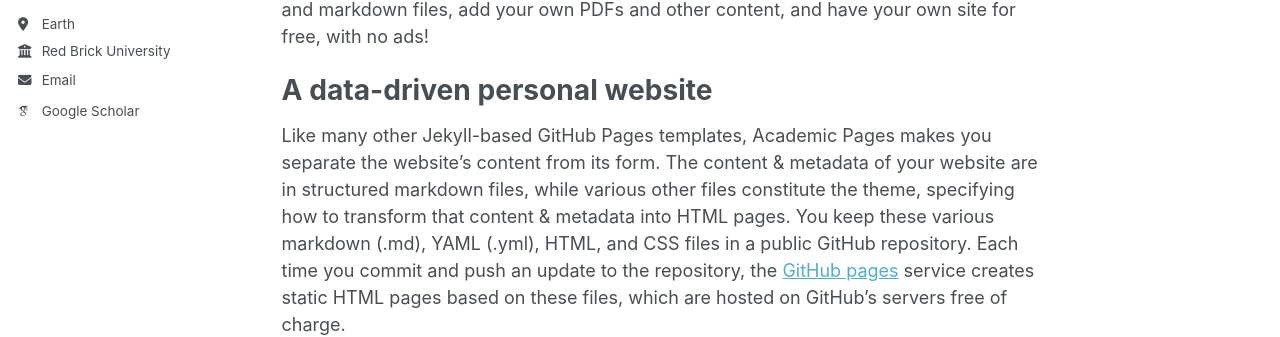
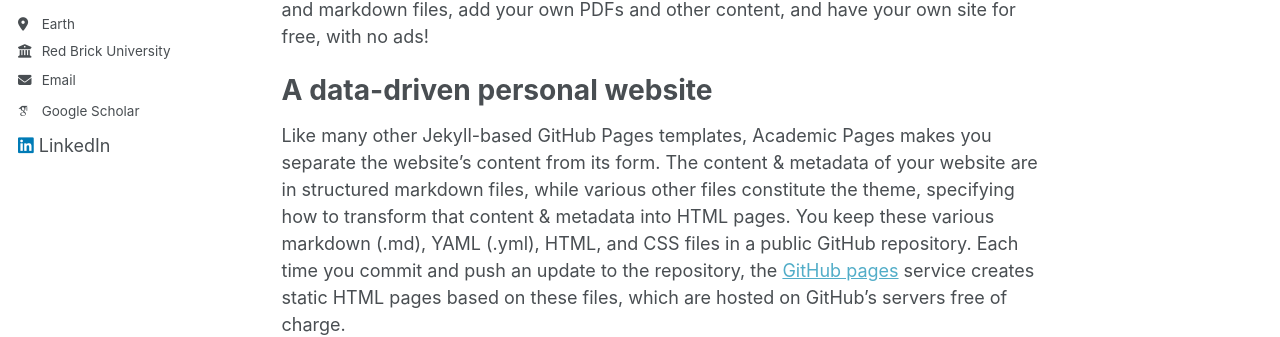
Before and after one commit to theoemmerich/theoemmerich.github.io, a Jekyll site: the page built from _pages/about.md, in a window 1280 px wide. Shown: the part 362-699 px from the top of the page. Built offline with Jekyll 4.4.1, drawn with Linux system fonts in a browser that asks for light colours; some web fonts are replaced.

Commit message:
Update author-profile.html

```diff
--- a/_includes/author-profile.html
+++ b/_includes/author-profile.html
@@ -111,14 +111,11 @@
       {% if author.lastfm %}
         <li><a href="https://last.fm/user/{{ author.lastfm }}"><i class="fab fa-fw fa-lastfm icon-pad-right" aria-hidden="true"></i>Last.fm</a></li>
       {% endif %}
-      {% if author.linkedin %}
-        <li><a href="https://www.linkedin.com/in/{{ author.linkedin }}"><i class="fab fa-fw fa-linkedin icon-pad-right" aria-hidden="true"></i>LinkedIn</a></li>
-      {% endif %}
-      {% if author.mastodon %}
+
        <a href="https://www.linkedin.com/in/theo-emmerich-023143107" target="_blank" rel="noopener noreferrer">
       <i class="fab fa-linkedin"></i> LinkedIn
        </a>
-      {% endif %}
+
       {% if author.medium %}
         <li><a href="{{ author.medium }}"><i class="fab fa-fw fa-medium icon-pad-right" aria-hidden="true"></i>Medium</a></li>
       {% endif %}
```
